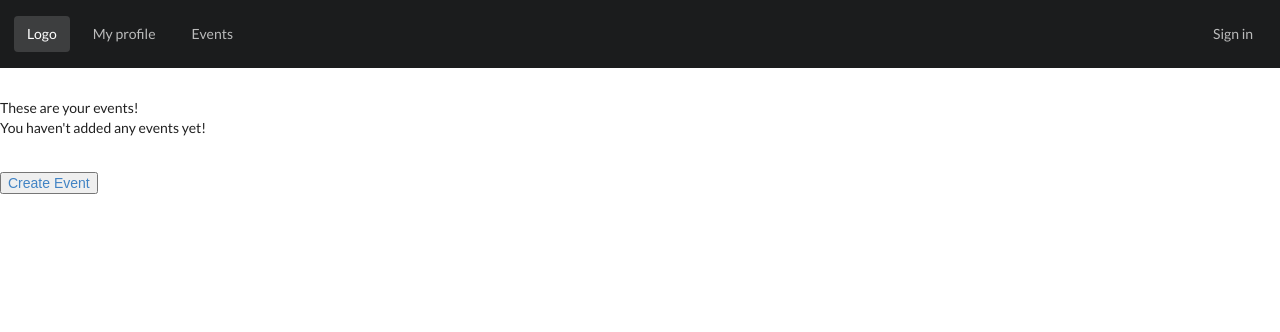
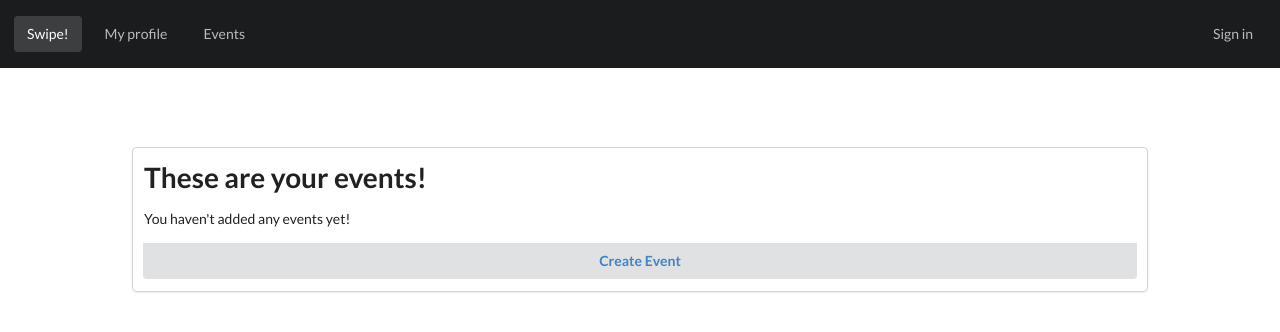
Before and after one commit to Asgeirms/Cloud9, a Django app: page /events/me/ in a window 1280 px wide. Shown: the top 332 px of the page. Run offline with Django 3.2, Linux system fonts and the light colour scheme; data that the repository does not hold is empty.

Commit message:
beautified the me page, and the detailed events for the me-page

```diff
--- a/web/happenings/templates/happenings/my_events_list_view.html
+++ b/web/happenings/templates/happenings/my_events_list_view.html
@@ -1,16 +1,27 @@
 {% extends 'web/base.html' %}
+{% load happenings_templatetags %}
+{% load static %}
 
-{% block body %} These are your events!
+{% block head %}
+<link rel="stylesheet" type="text/css" href="{% static 'happenings/css/event.css' %}">
+{% endblock head %}
+
+
+{% block body %}
+    <div class="ui container">
+        <div class="ui card">
+            <h1>These are your events!</h1>
             {% if my_events_list %}
-    <ul>
+                <div class="ui huge link list">
                     {% for event in my_events_list %}
-        <!--<li> {{event.name}} </li>-->
-        <li><a href="{% url 'my_events_detailed' event.id %}">{{ event.name }}</a></li>
+                        <a class="item" href="{% url 'my_events_detailed' event.id %}"> {{ event.name }} </a>
                     {% endfor %}
-    </ul>
+                </div>
             {% else %}
                 <p>You haven't added any events yet!</p>
             {% endif %}
-    <br>
-    <button><a href={% url 'create_event' %}>Create Event</a></button>
+
+            <button class="ui button"><a href={% url 'create_event' %}>Create Event</a></button>
+        </div>
+    </div>
 {% endblock body %}
--- a/web/web/templates/web/header.html
+++ b/web/web/templates/web/header.html
@@ -6,9 +6,9 @@
     <div class="ui inverted segment">
         <div class="ui inverted secondary menu">
             <a href="{% url 'random_event' %}" class="active item">
-                Logo
+                Swipe!
             </a>
-            <a class="item">
+            <a href="{% url 'my_events' %}" class="item">
                 My profile
             </a>
             <a href="{% url 'events' %}" class="item">
```
Also changed, not shown: web/happenings/templates/happenings/my_event_detail_view.html (+6 -9 lines). Lines whose indentation alone changed are shown as unchanged.
